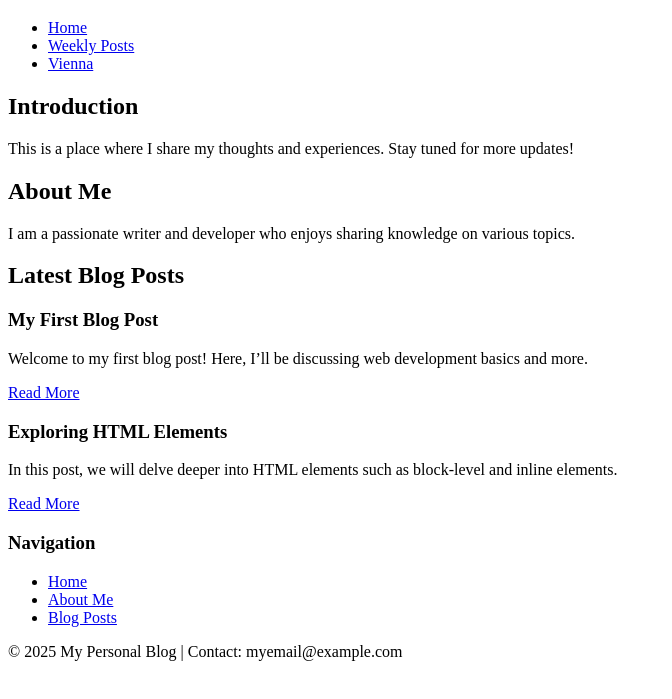
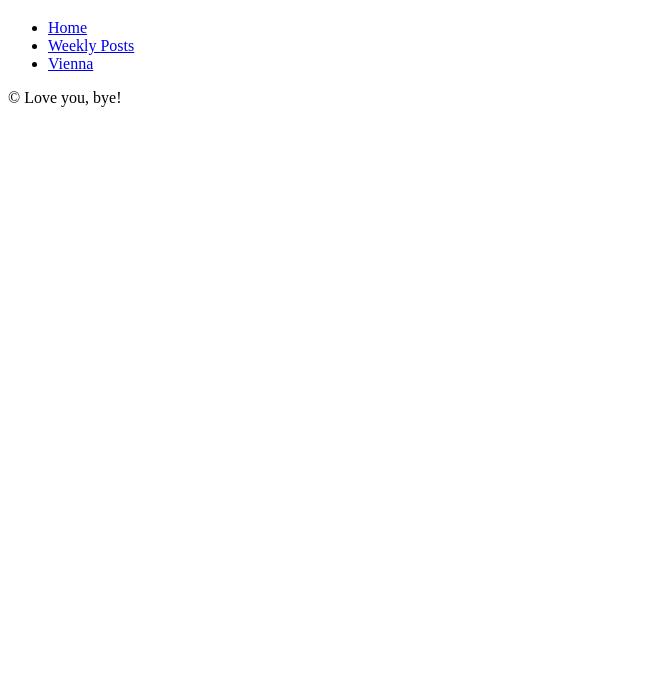
Before and after one commit to adehsign/wein, a plain HTML site: page index.html in a window 1280 px wide. Shown: the part 61-760 px from the top of the page, without its empty margins (0-672 px from the left). Drawn offline with Linux system fonts and the light colour scheme.

Commit message:
Remove sections and update footer message

```diff
--- a/index.html
+++ b/index.html
@@ -20,42 +20,12 @@
 </header>
 
     <main>
-        <section id="home">
-            <h2>Introduction</h2>
-            <p>This is a place where I share my thoughts and experiences. Stay tuned for more updates!</p>
-        </section>
 
-        <section id="about">
-            <h2>About Me</h2>
-            <p>I am a passionate writer and developer who enjoys sharing knowledge on various topics.</p>
-        </section>
 
-        <section id="posts">
-            <h2>Latest Blog Posts</h2>
-            <article>
-                <h3>My First Blog Post</h3>
-                <p>Welcome to my first blog post! Here, I’ll be discussing web development basics and more.</p>
-                <a href="blog-post1.html">Read More</a>
-            </article>
-            <article>
-                <h3>Exploring HTML Elements</h3>
-                <p>In this post, we will delve deeper into HTML elements such as block-level and inline elements.</p>
-                <a href="blog-post2.html">Read More</a>
-            </article>
-        </section>
-
-        <aside>
-            <h3>Navigation</h3>
-            <ul>
-                <li><a href="#home">Home</a></li>
-                <li><a href="#about">About Me</a></li>
-                <li><a href="#posts">Blog Posts</a></li>
-            </ul>
-        </aside>
     </main>
 
     <footer>
-        <p>&copy; 2025 My Personal Blog | Contact: myemail@example.com</p>
+        <p>&copy; Love you, bye!</p>
     </footer>
 </body>
 </html>
```
